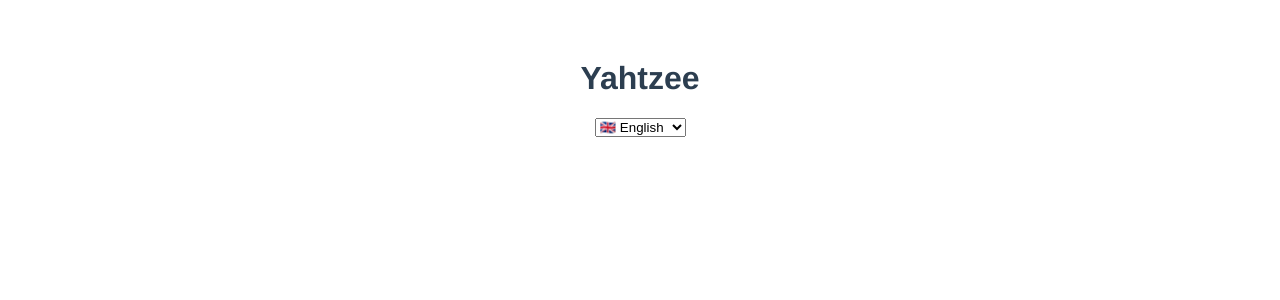
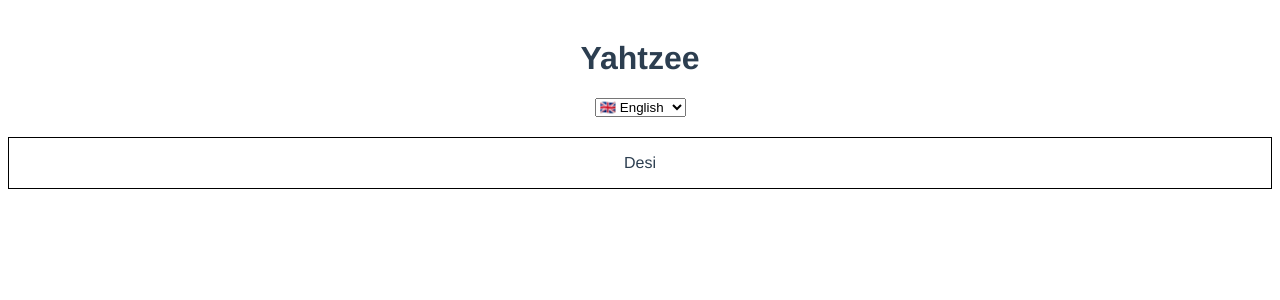
Before and after one commit to 4kills/yahtzee, a Vue app: page / in a window 1280 px wide. Shown: the top 300 px of the page. Built offline with nearby package versions, Linux system fonts and the light colour scheme.

Commit message:
added name prop to scorecard

```diff
--- a/src/App.vue
+++ b/src/App.vue
@@ -2,16 +2,19 @@
   <div id="app">
     <h1> {{ $t('yahtzee') }} </h1>
     <LocaleSwitcher></LocaleSwitcher>
+    <Scorecard name="Desi"></Scorecard>
   </div>
 </template>
 
 <script>
 import LocaleSwitcher from './components/LocaleSwitcher.vue'
+import Scorecard from './components/Scorecard.vue'
 
 export default {
   name: 'App',
   components: {
     LocaleSwitcher,
+    Scorecard,
   }
 }
 </script>
@@ -23,6 +26,6 @@
   -moz-osx-font-smoothing: grayscale;
   text-align: center;
   color: #2c3e50;
-  margin-top: 60px;
+  margin-top: 40px;
 }
 </style>
--- a/src/components/Scorecard.vue
+++ b/src/components/Scorecard.vue
@@ -1,5 +1,6 @@
 <template>
-  <div>
+  <div class='container'>
+    <p> {{ this.name }} </p>
   </div>
 </template>
 
@@ -7,13 +8,18 @@
 export default {
   name: 'Scorecard',
   props: {
-
+    name: String,
   }
 }
 </script>
 
 <!-- Add "scoped" attribute to limit CSS to this component only -->
 <style scoped>
+.container {
+  border:1px solid black;
+  margin-top: 20px;
+}
+
 h3 {
   margin: 40px 0 0;
 }
```
